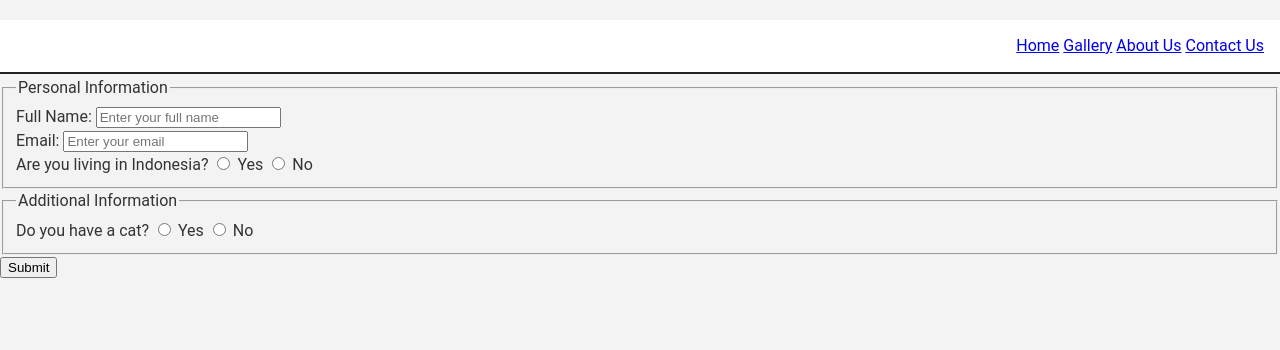
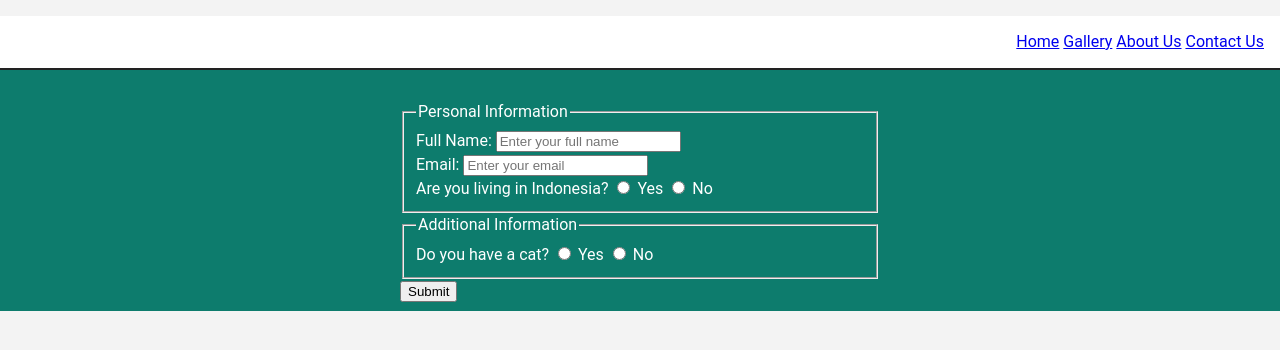
Before and after one commit to isnendyankp/Fansclub, a plain HTML site: page index.html in a window 1280 px wide. Drawn offline with Linux system fonts and the light colour scheme.

Commit message:
Add styling Form

```diff
--- a/style.css
+++ b/style.css
@@ -28,3 +28,16 @@ nav > ul {
 nav > ul > li {
   display: inline-block;
 }
+
+#form-section {
+  background-color: #0d7c6d;
+  color: white;
+  padding: 8px;
+  margin-top: 16px;
+}
+
+#form-section form {
+  max-width: 480px;
+  margin-left: auto;
+  margin-right: auto;
+}
```
